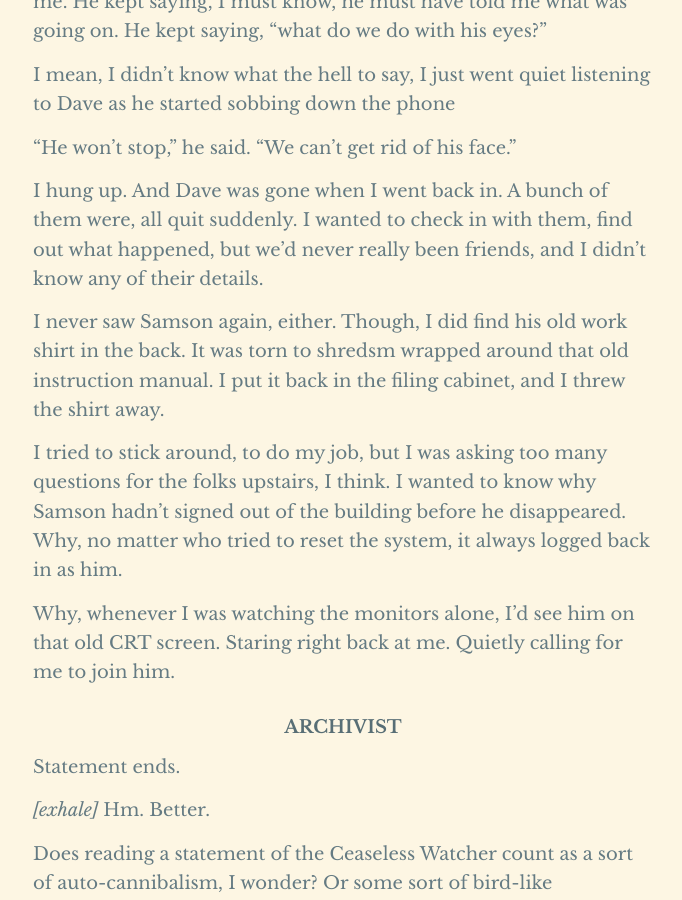
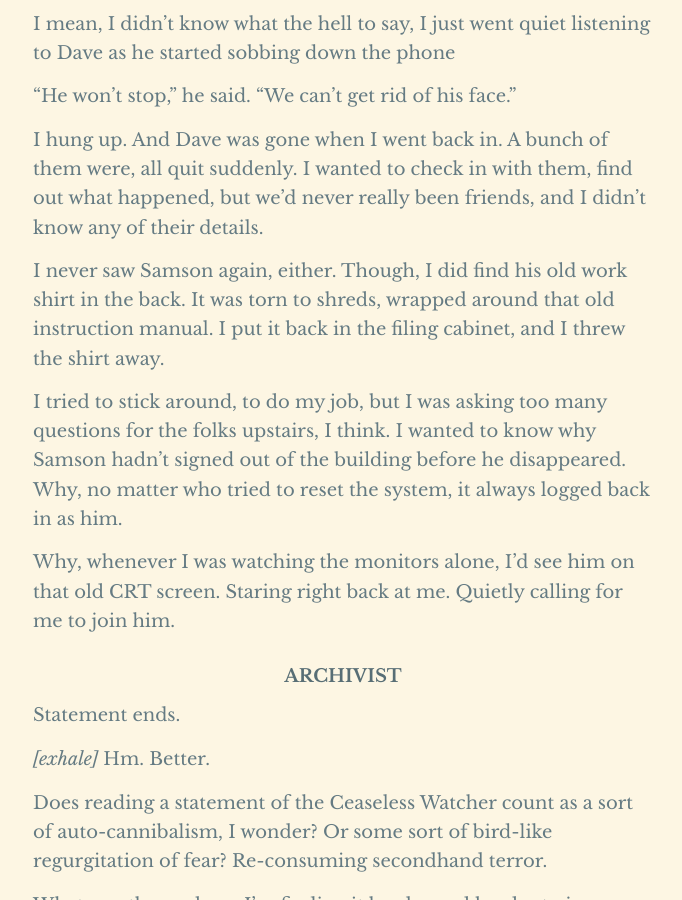
Before and after one commit to Snarp/magnus_archives_transcripts, a Jekyll site: the page built from _posts/2019-08-08-148.md, in a window 1280 px wide and 900 px high, scrolled down 16339 px. Shown: the whole window, without its empty margins (297-979 px from the left). Built offline with Jekyll 4.4.1, drawn with Linux system fonts in a browser that asks for light colours; some web fonts are replaced; some of the changed text lies outside the part shown.

Commit message:
[Savescum auto-commit.]

```diff
--- a/_posts/2019-08-08-148.md
+++ b/_posts/2019-08-08-148.md
@@ -17,7 +17,7 @@
 summary:         "Statement of Sunil Maraj, regarding their work as a security guard and the disappearance of their co-worker Samson Stiller. \nAudio recording by Jonathan Sims, the Archivist."
 pdf:
 accessible_pdf:
-google_doc:
+google_doc:      https://docs.google.com/document/d/10R0IC-mhm6D_0uqB0SCPknuqTxFoMTC8LvhPeZTL2oc/edit?usp=sharing
 official:        false
 unofficial:      http://snarp.tumblr.com/
 unofficial_name: Snarp
@@ -278,7 +276,7 @@
 
 #### ARCHIVIST
 
-Stupid, I know.
+Stupid, I know...
 
 #### BASIRA
 
@@ -472,7 +470,7 @@
 
 I hung up. And Dave was gone when I went back in. A bunch of them were, all quit suddenly. I wanted to check in with them, find out what happened, but we'd never really been friends, and I didn't know any of their details.
 
-I never saw Samson again, either. Though, I did find his old work shirt in the back. It was torn to shredsm wrapped around that old instruction manual. I put it back in the filing cabinet, and I threw the shirt away.
+I never saw Samson again, either. Though, I did find his old work shirt in the back. It was torn to shreds, wrapped around that old instruction manual. I put it back in the filing cabinet, and I threw the shirt away.
 
 I tried to stick around, to do my job, but I was asking too many questions for the folks upstairs, I think. I wanted to know why Samson hadn't signed out of the building before he disappeared. Why, no matter who tried to reset the system, it always logged back in as him.
 
```
Also changed, not shown: other parts of _posts/2019-08-08-148.md (+1 -3 lines).
